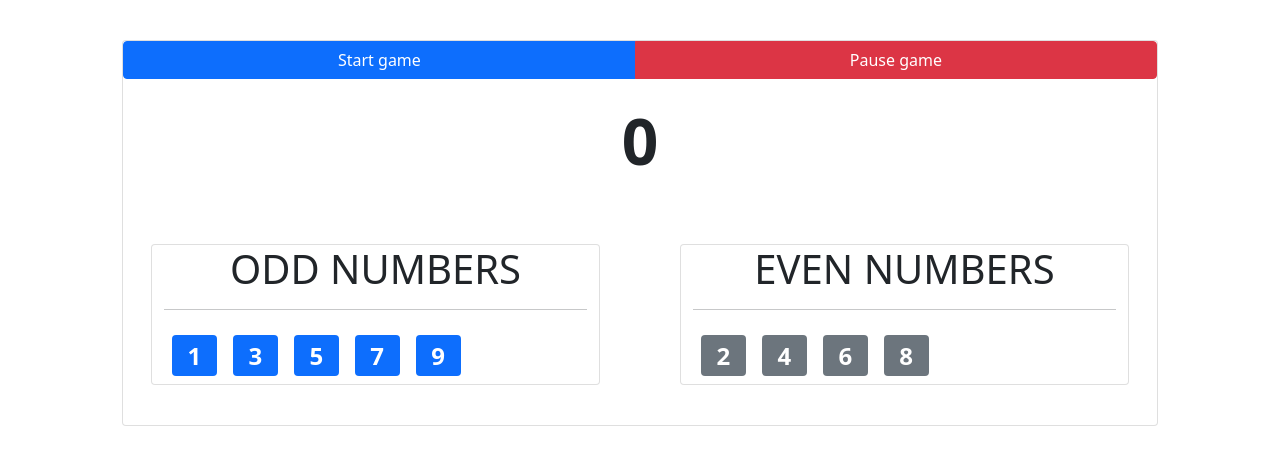
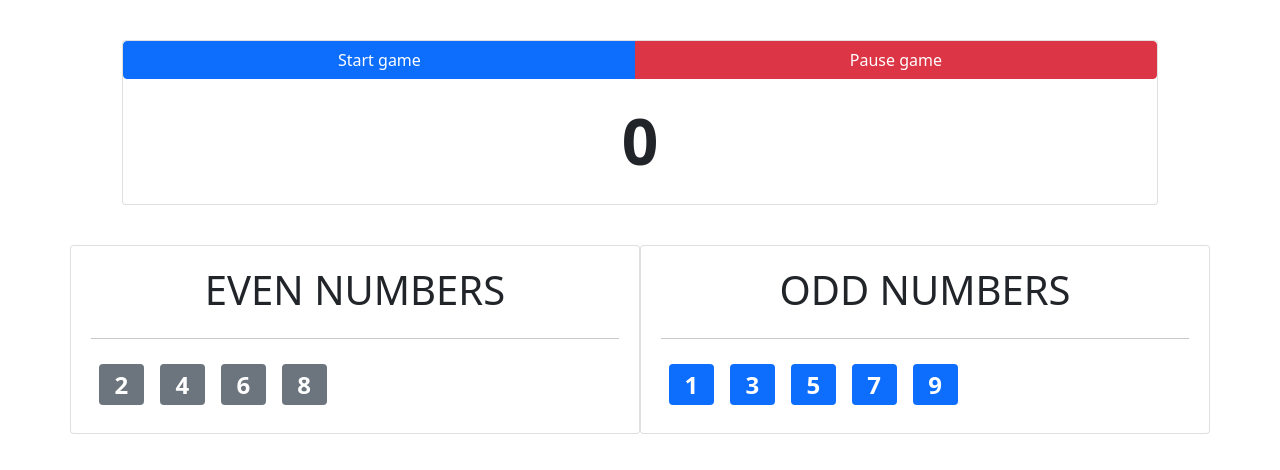
Before and after one commit to kamil-nawrot/recipe-book, an Angular app: page / in a window 1280 px wide. Shown: the top 470 px of the page. Built offline with nearby package versions, Linux system fonts and the light colour scheme.

Commit message:
emitted event on counter value change, set dynamically rendered number components

```diff
--- a/src/app/app.component.css
+++ b/src/app/app.component.css
@@ -1,3 +1,7 @@
 h3 {
   color: #3f69a9;
 }
+
+.card {
+  padding: 20px;
+}
--- a/src/app/app.component.html
+++ b/src/app/app.component.html
@@ -9,5 +9,21 @@
 <!--</main>-->
 
 <main class="container">
-  <app-game-control></app-game-control>
+  <app-game-control (valueChange)="onValueChange($event)"></app-game-control>
+  <section class="row">
+    <div class="col card">
+      <h1 class="text-center text-uppercase">Even numbers</h1>
+      <hr />
+      <div class="flex-row">
+        <app-even-number *ngFor="let even of evenNumbers" [number]="even"></app-even-number>
+      </div>
+    </div>
+    <div class="col card">
+      <h1 class="text-center text-uppercase">Odd numbers</h1>
+      <hr />
+      <div class="flex-row">
+        <app-odd-number *ngFor="let odd of oddNumbers" [number]="odd"></app-odd-number>
+      </div>
+    </div>
+  </section>
 </main>
--- a/src/app/app.component.ts
+++ b/src/app/app.component.ts
@@ -8,16 +8,23 @@ import {Server} from "./playground/shared/server.model";
 })
 export class AppComponent {
 
-  serverElements = [
-    { type: 'server', name: 'Test Server', description: 'Server for testing purposes.' }
-  ]
+  // serverElements = [
+  //   { type: 'server', name: 'Test Server', description: 'Server for testing purposes.' }
+  // ]
+  //
+  // onServerAdded(serverData: Server) {
+  //   this.serverElements.push(serverData)
+  // }
+  //
+  // onBlueprintAdded(blueprintData: Server) {
+  //   this.serverElements.push(blueprintData)
+  // }
 
-  onServerAdded(serverData: Server) {
-    this.serverElements.push(serverData)
-  }
+  evenNumbers = [2, 4, 6, 8]
+  oddNumbers = [1, 3, 5, 7, 9]
 
-  onBlueprintAdded(blueprintData: Server) {
-    this.serverElements.push(blueprintData)
+  onValueChange(value: number) {
+    console.log("Current value: " + value)
   }
 
 }
--- a/src/app/playground/number-game/even-number/even-number.component.html
+++ b/src/app/playground/number-game/even-number/even-number.component.html
@@ -1,5 +1,3 @@
-<h1 class="text-center text-uppercase">Even numbers</h1>
-<hr />
-<h2 *ngFor="let number of evenNumbers">
-  <span class="badge bg-secondary">{{ number }}</span>
+<h2>
+  <span class="badge bg-secondary"> {{ number }} </span>
 </h2>
--- a/src/app/playground/number-game/even-number/even-number.component.ts
+++ b/src/app/playground/number-game/even-number/even-number.component.ts
@@ -1,4 +1,4 @@
-import { Component, OnInit } from '@angular/core';
+import {Component, Input, OnInit} from '@angular/core';
 
 @Component({
   selector: 'app-even-number',
@@ -7,7 +7,7 @@ import { Component, OnInit } from '@angular/core';
 })
 export class EvenNumberComponent implements OnInit {
 
-  evenNumbers = [2, 4, 6, 8]
+  @Input() number: number = 0
 
   constructor() { }
 
--- a/src/app/playground/number-game/game-control/game-control.component.html
+++ b/src/app/playground/number-game/game-control/game-control.component.html
@@ -8,12 +8,4 @@
   <section class="row">
     <h1 class="fw-bolder text-center" #counter>{{ counterValue }}</h1>
   </section>
-  <section class="row">
-    <div class="col card">
-      <app-odd-number></app-odd-number>
-    </div>
-    <div class="col card">
-      <app-even-number></app-even-number>
-    </div>
-  </section>
 </article>
--- a/src/app/playground/number-game/game-control/game-control.component.ts
+++ b/src/app/playground/number-game/game-control/game-control.component.ts
@@ -10,7 +10,7 @@ export class GameControlComponent implements OnInit {
 
   intervalId = 0
   counterValue = 0
-  @Output() counterValueEmitter = new EventEmitter<number>()
+  @Output() valueChange = new EventEmitter<number>()
 
   constructor() { }
 
@@ -20,7 +20,7 @@ export class GameControlComponent implements OnInit {
   onStartGame() {
     this.intervalId = setInterval(() => {
       this.counterValue++
-      this.counterValueEmitter.emit(this.counterValue)
+      this.valueChange.emit(this.counterValue)
     }, 100)
   }
 
--- a/src/app/playground/number-game/odd-number/odd-number.component.html
+++ b/src/app/playground/number-game/odd-number/odd-number.component.html
@@ -1,5 +1,3 @@
-<h1 class="text-center text-uppercase">Odd numbers</h1>
-<hr />
-<h2 *ngFor="let number of oddNumbers">
-  <span class="badge bg-primary">{{ number }}</span>
+<h2>
+  <span class="badge bg-primary"> {{ number }} </span>
 </h2>
--- a/src/app/playground/number-game/odd-number/odd-number.component.ts
+++ b/src/app/playground/number-game/odd-number/odd-number.component.ts
@@ -1,4 +1,4 @@
-import { Component, OnInit } from '@angular/core';
+import {Component, Input, OnInit} from '@angular/core';
 
 @Component({
   selector: 'app-odd-number',
@@ -7,7 +7,7 @@ import { Component, OnInit } from '@angular/core';
 })
 export class OddNumberComponent implements OnInit {
 
-  oddNumbers = [1, 3, 5, 7, 9]
+  @Input() number: number = 0
 
   constructor() { }
 
```
